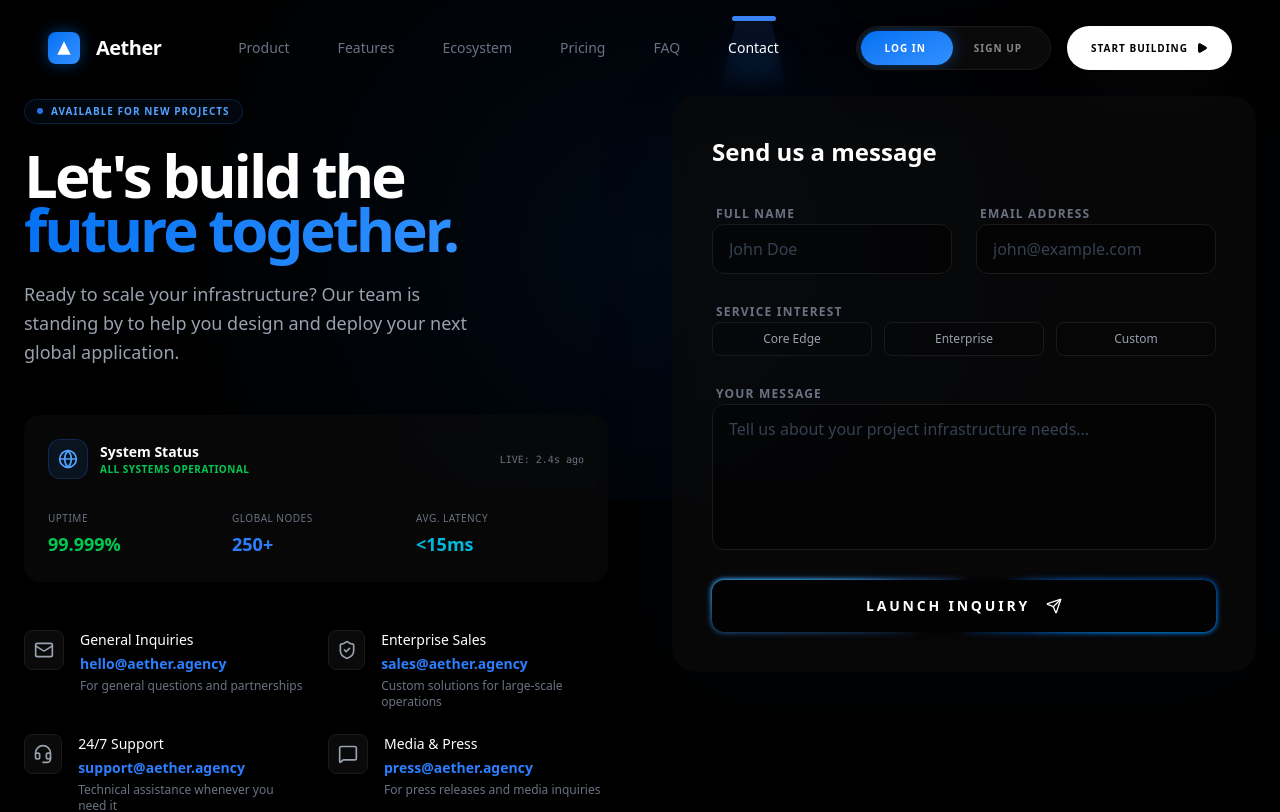
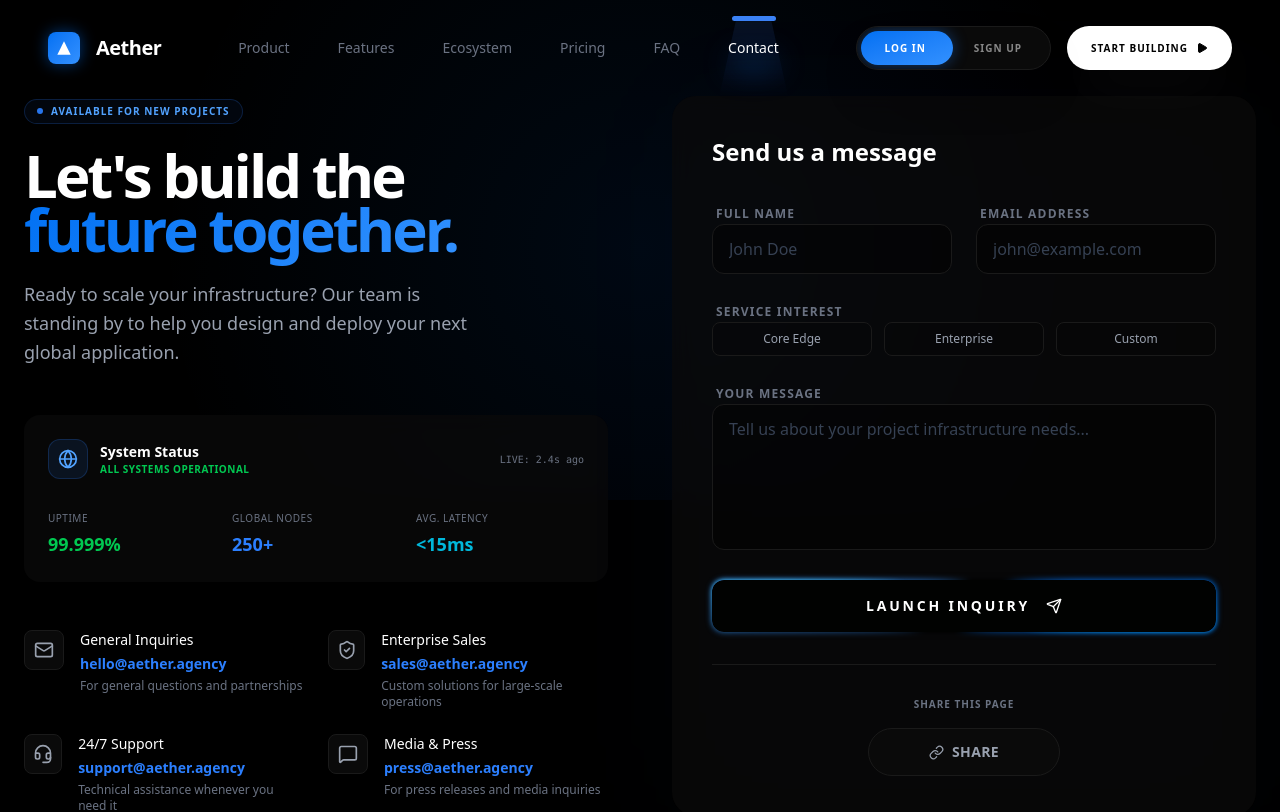
Before and after one commit to shivammane2007/Aether_Agency, a Next.js app: page /contact in a window 1280 px wide. Shown: the top 812 px of the page. Built offline with nearby package versions, Linux system fonts and the light colour scheme.

Commit message:
feat: add interactive social share button component to contact section

```diff
--- a/components/Aether/ContactSection.tsx
+++ b/components/Aether/ContactSection.tsx
@@ -11,10 +11,15 @@ import {
     ShieldCheck,
     ArrowUpRight,
     Headset,
-    MapPin
+    MapPin,
+    Twitter,
+    Facebook,
+    Linkedin,
+    Link as LinkIcon
 } from "lucide-react";
 import { cn } from "@/lib/utils";
 import { GlowingButton } from "@/components/ui/glowing-button";
+import { ShareButton } from "@/components/ui/share-button";
 
 export function ContactSection() {
     const [focused, setFocused] = useState<string | null>(null);
@@ -59,6 +64,29 @@ export function ContactSection() {
         { label: "Uptime", value: "99.999%", color: "text-green-500" },
         { label: "Global Nodes", value: "250+", color: "text-blue-500" },
         { label: "Avg. Latency", value: "<15ms", color: "text-cyan-500" }
+    ];
+
+    const shareLinks = [
+        {
+            icon: Twitter,
+            onClick: () => window.open(`https://twitter.com/share?url=${window.location.href}`, "_blank"),
+            label: "Share on Twitter",
+        },
+        {
+            icon: Facebook,
+            onClick: () => window.open(`https://facebook.com/share?url=${window.location.href}`, "_blank"),
+            label: "Share on Facebook",
+        },
+        {
+            icon: Linkedin,
+            onClick: () => window.open(`https://linkedin.com/share?url=${window.location.href}`, "_blank"),
+            label: "Share on LinkedIn",
+        },
+        {
+            icon: LinkIcon,
+            onClick: () => navigator.clipboard.writeText(window.location.href),
+            label: "Copy link",
+        },
     ];
 
     return (
@@ -235,6 +263,15 @@ export function ContactSection() {
                                     Launch Inquiry <Send className="ml-2 w-4 h-4" />
                                 </GlowingButton>
                             </form>
+
+                            {/* Share Options */}
+                            <div className="mt-8 pt-8 border-t border-[#1a1a1a] flex flex-col items-center justify-center gap-4">
+                                <span className="text-[10px] uppercase tracking-widest text-gray-500 font-bold">Share this page</span>
+                                <ShareButton links={shareLinks} className="text-gray-400 hover:text-white">
+                                    <LinkIcon size={15} />
+                                    Share
+                                </ShareButton>
+                            </div>
                         </div>
                     </motion.div>
                 </div>
--- /dev/null
+++ b/components/ui/share-button.tsx
@@ -0,0 +1,85 @@
+"use client"
+
+import React, { useState } from "react"
+import { Facebook, Link as LinkIcon, Linkedin, Twitter, LucideIcon } from "lucide-react"
+import { cn } from "@/lib/utils"
+
+export interface ShareLink {
+  icon: LucideIcon
+  href?: string
+  onClick?: () => void
+  label?: string
+}
+
+interface ShareButtonProps extends React.ButtonHTMLAttributes<HTMLButtonElement> {
+  links: ShareLink[]
+  children: React.ReactNode
+}
+
+export const ShareButton = ({
+  className,
+  links,
+  children,
+  ...props
+}: ShareButtonProps) => {
+  const [isHovered, setIsHovered] = useState(false)
+
+  return (
+    <div
+      className="relative inline-flex justify-center"
+      onMouseEnter={() => setIsHovered(true)}
+      onMouseLeave={() => setIsHovered(false)}
+    >
+      {/* Main Button */}
+      <button
+        type="button"
+        className={cn(
+          "relative w-48 h-12 rounded-full px-4 py-2 flex items-center justify-center",
+          "bg-[#0a0a0a]",
+          "hover:bg-[#111]",
+          "text-white",
+          "border border-[#1a1a1a]",
+          "transition-all duration-300",
+          isHovered ? "opacity-0" : "opacity-100",
+          className
+        )}
+        {...props}
+      >
+        <span className="flex items-center gap-2 text-sm font-semibold tracking-wide uppercase">{children}</span>
+      </button>
+
+      {/* Hover Links */}
+      <div className="absolute inset-0 flex h-12 w-48 justify-center">
+        {links.map((link, index) => {
+          const Icon = link.icon
+          return (
+            <button
+              type="button"
+              key={index}
+              onClick={link.onClick}
+              className={cn(
+                "h-12 w-12 flex items-center justify-center",
+                "bg-[#0a0a0a]",
+                "text-gray-400 hover:text-white",
+                "transition-all duration-300",
+                index === 0 && "rounded-l-full",
+                index === links.length - 1 && "rounded-r-full",
+                "border-r border-[#1a1a1a] last:border-r-0 border-y",
+                "hover:bg-[#1a1a1a]",
+                isHovered
+                  ? "translate-x-0 opacity-100"
+                  : "-translate-x-full opacity-0",
+                index === 0 && "transition-all duration-200",
+                index === 1 && "delay-[50ms] transition-all duration-200",
+                index === 2 && "delay-100 transition-all duration-200",
+                index === 3 && "delay-150 transition-all duration-200"
+              )}
+            >
+              <Icon className="size-4" />
+            </button>
+          )
+        })}
+      </div>
+    </div>
+  )
+}
```
